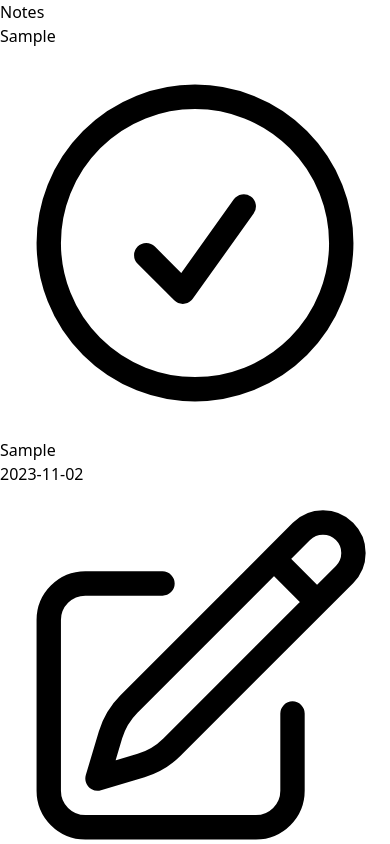
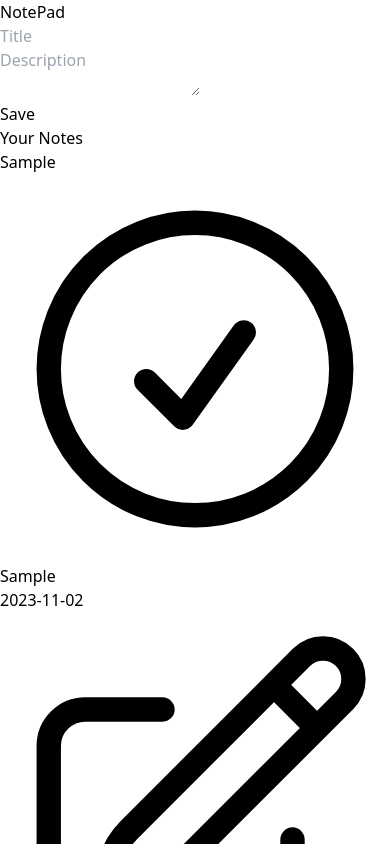
Before and after one commit to Sym-17/todo-react, a React (Vite) app: page /notes in a window 390 px wide. Both pictures are taken after typing "Sample", "Sample" into the empty fields and a click on the button "Save". Shown: the top 844 px of the page. Built offline with nearby package versions, Linux system fonts and the light colour scheme.

Commit message:
Change some styles in Notes Component and add footer

```diff
--- a/src/App.tsx
+++ b/src/App.tsx
@@ -1,15 +1,21 @@
 import { Navigate, Route, Routes } from "react-router-dom";
 import Todo from "./Todo";
 import Notes from "./Notes";
+import Nav from "./Nav";
+import Footer from "./Footer";
 
 function App() {
   return (
-    <div className="flex justify-center h-screen bg-gray-50 overflow-scroll">
-      <Routes>
-        <Route path="/" element={<Navigate to="/home" />} />
-        <Route path="/home" element={<Todo />} />
-        <Route path="/notes" element={<Notes />} />
-      </Routes>
+    <div className="flex flex-col justify-center h-screen bg-gray-50 overflow-scroll">
+      <Nav />
+      <div className="mb-auto">
+        <Routes>
+          <Route path="/" element={<Navigate to="/home" />} />
+          <Route path="/home" element={<Todo />} />
+          <Route path="/notes" element={<Notes />} />
+        </Routes>
+      </div>
+      <Footer />
     </div>
   );
 }
--- /dev/null
+++ b/src/Footer.tsx
@@ -0,0 +1,29 @@
+export default function Footer() {
+  return (
+    <footer className="flex-col justify-center bg-gray-900 text-white pr-12 lg:pr-52 pl-12 lg:pl-52 p-2">
+      <div className="flex justify-center gap-3 border-gray-400 border-b-2">
+        <h1 className="text-center mb-2 text-base">Contact Us</h1>
+        <a
+          href="https://www.linkedin.com/in/md-samiullah-sayem/"
+          target="_blank"
+        >
+          <svg
+            xmlns="http://www.w3.org/2000/svg"
+            className="h-5 w-5"
+            fill="currentColor"
+            viewBox="0 0 24 24"
+          >
+            <path d="M4.98 3.5c0 1.381-1.11 2.5-2.48 2.5s-2.48-1.119-2.48-2.5c0-1.38 1.11-2.5 2.48-2.5s2.48 1.12 2.48 2.5zm.02 4.5h-5v16h5v-16zm7.982 0h-4.968v16h4.969v-8.399c0-4.67 6.029-5.052 6.029 0v8.399h4.988v-10.131c0-7.88-8.922-7.593-11.018-3.714v-2.155z" />
+          </svg>
+        </a>
+      </div>
+
+      <p className="text-xs text-center mt-3">
+        © 2023 www.todo-react.com | Powered by: SYM_!7 Copyright: Any
+        unauthorized use or reproduction of Concerty content for commercial
+        purposes is strictly prohibited and constitutes copyright infringement
+        liable to legal action.
+      </p>
+    </footer>
+  );
+}
--- /dev/null
+++ b/src/Nav.tsx
@@ -0,0 +1,9 @@
+export default function Nav() {
+  return (
+    <nav className="flex justify-between align-middle h-20 bg-white pr-6 lg:pr-44 pl-6 lg:pl-44 border-[#164863] border-b-[1px]">
+      <h1 className="flex justify-center align-middle items-center text-start  p-2 font-medium text-5xl md:text-5xl text-[#164863]">
+        NotePad
+      </h1>
+    </nav>
+  );
+}
--- /dev/null
+++ b/src/NoteInput.tsx
@@ -0,0 +1,39 @@
+interface NoteInputProps {
+  title: string;
+  description: string;
+  addTitle: (e: React.ChangeEvent<HTMLInputElement>) => void;
+  addDescription: (e: React.ChangeEvent<HTMLTextAreaElement>) => void;
+  addNotes: () => void;
+}
+
+function NoteInput(props: NoteInputProps): JSX.Element {
+  return (
+    <div className="flex justify-center mb-10 mt-10">
+      <div className="w-[300px] md:w-[600px] h-32 rounded-lg bg-white shadow-2xl">
+        <input
+          type="text"
+          className="p-2 w-full h-9 bg-transparent outline-none border-b-[1px] border-black-100 text-[#164863] font-semibold "
+          value={props.title}
+          placeholder="Title"
+          onChange={props.addTitle}
+        />
+        <textarea
+          className="h-14 w-full p-2  bg-transparent resize-none text-[#164863] outline-none"
+          value={props.description}
+          placeholder="Description"
+          onChange={props.addDescription}
+        />
+        <div className="flex justify-center">
+          <button
+            className="flex justify-center items-center p-2 w-full h-8 bg-transparent hover:bg-slate-50 text-[#164863] hover:rounded-b-lg"
+            onClick={props.addNotes}
+          >
+            Save
+          </button>
+        </div>
+      </div>
+    </div>
+  );
+}
+
+export default NoteInput;
--- /dev/null
+++ b/src/NoteOutput.tsx
@@ -0,0 +1,48 @@
+import {
+  TrashIcon,
+  PencilSquareIcon,
+  CheckCircleIcon,
+} from "@heroicons/react/24/outline";
+
+interface NoteOutputProps {
+  title: string;
+  description: string;
+  date: string;
+  checkANote: () => void;
+  editIconClick: () => void;
+  deleteNote: () => void;
+}
+
+export default function NoteOutput(props: NoteOutputProps): JSX.Element {
+  return (
+    <div>
+      <div className="flex justify-between items-center mb-2 border-black-100 border-b-[1px]">
+        <p className="h-10 w-full p-2  bg-transparent text-left font-semibold text-[#164863] italic outline-none">
+          {props.title}
+        </p>
+        <CheckCircleIcon
+          className="h-10 w-8 p-1 bg-transparent cursor-pointer"
+          onClick={props.checkANote}
+        />
+      </div>
+      <p className="h-[89px] lg:h-[92px] w-full p-2 bg-transparent text-left text-clip overflow-auto align-top text-[#164863] outline-none ">
+        {props.description}
+      </p>
+      <div className="flex justify-between">
+        <p className="p-1 lg:p-2 text-[#164863] font-semibold text-xs">
+          {props.date}
+        </p>
+        <div className="flex">
+          <PencilSquareIcon
+            className="flex justify-center items-center text-[#164863] p-1 w-10 h-[30px] rounded-md bg-transparent cursor-pointer"
+            onClick={props.editIconClick}
+          />
+          <TrashIcon
+            className="flex justify-center items-center p-1 w-10 h-[30px] rounded-sm text-[#164863] bg-transparent cursor-pointer"
+            onClick={props.deleteNote}
+          />
+        </div>
+      </div>
+    </div>
+  );
+}
--- a/src/Notes.tsx
+++ b/src/Notes.tsx
@@ -1,10 +1,8 @@
 import { useState } from "react";
 import { nanoid } from "nanoid";
-import {
-  TrashIcon,
-  PencilSquareIcon,
-  CheckCircleIcon,
-} from "@heroicons/react/24/outline";
+
+import NoteInput from "./NoteInput";
+import NoteOutput from "./NoteOutput";
 
 type Notes = {
   id: string;
@@ -46,8 +44,7 @@ function Notes() {
   };
 
   const addNotes = () => {
-    if (title.length > 21)
-      setError("Please enter your 'Title' within 20 charecter");
+    if (title.length > 21) setError("Title can be max 20 charecters");
     else if (title.length === 0) setError("Title cannot empty!");
     else if (description.length === 0) setError("Description cannot empty!");
     else {
@@ -100,19 +97,50 @@ function Notes() {
     }
   };
 
+  const checkANote = (id: string) => {
+    if (allChecks.get(id) === false) allChecks.set(id, true);
+    else allChecks.set(id, false);
+
+    check === false ? setCheck(true) : setCheck(false);
+  };
+
+  const editIconClick = (id: string, title: string, description: string) => {
+    wantToEdit.set(id, true);
+    setEditedTitle(title);
+    setEditedDescription(description);
+  };
+
   return (
-    <main className="w-full">
-      <div className="flex-col justify-center items-center align-middle mt-14 md:mt-20 ml-8 2xl:ml-60 md:ml-36 mr-8 2xl:mr-60 md:mr-36 pb-10">
+    <main className="flex-col w-full mb-auto">
+      <div className="flex-col justify-center items-center align-middle mt-6 md:mt-8 ml-8 2xl:ml-[196px] md:ml-36 mr-8 2xl:mr-[196px] md:mr-36 pb-10">
+        <NoteInput
+          title={title}
+          description={description}
+          addTitle={addTitle}
+          addDescription={addDescription}
+          addNotes={addNotes}
+        />
+
         <header className="flex justify-between items-center">
-          <h1 className="text-start font-medium text-5xl md:text-7xl text-[#164863]">
-            Notes
+          <h1 className="text-start font-medium text-4xl md:text-5xl text-[#164863]">
+            Your Notes
           </h1>
-          <p className="text-red-600 font-semibold text-2xl">{error}</p>
+          <p className="text-red-600 font-semibold text-base md:text-2xl text-right">
+            {error}
+          </p>
         </header>
 
-        <div className="mt-10 ">
-          <div className="grid grid-cols-2 md:grid-cols-3 xl:grid-cols-4 gap-8">
+        <div className="mt-10 mb-auto">
+          {allNotes.length === 0 ? (
+            <p className="text-2xl font-medium text-[#64CCC5]">
+              No saved notes!
+            </p>
+          ) : (
+            <p></p>
+          )}
+          <div className="grid grid-cols-2 sm:grid-cols-3 lg:grid-cols-4 xl:grid-cols-5 gap-8">
             {/* Show all notes */}
+
             {allNotes.map((Note) => {
               const id = Note.id;
               if (wantToEdit.get(id) === false)
@@ -122,102 +150,37 @@ function Notes() {
                     className={
                       // Checked or not
                       allChecks.get(id) === false
-                        ? "w-40 2xl:w-56 h-44 bg-[#FFFFDD] border-4 border-[#3A4D39] rounded-lg"
-                        : "w-40 2xl:w-56 h-44 bg-slate-300 border-4 border-[#3A4D39] rounded-lg"
+                        ? "w-36 2xl:w-52 h-44 bg-white border-2 border-[#3a4d3929] rounded-lg"
+                        : "w-36 2xl:w-52 h-44 bg-[#FFF2D8] border-2 border-[#3A4D39] rounded-lg"
                     }
                     key={id}
                   >
-                    <div className="flex justify-between items-center mb-2">
-                      <p className="h-10 w-full p-2  bg-transparent text-left font-semibold text-[#164863] italic outline-none">
-                        {Note.title}
-                      </p>
-                      <CheckCircleIcon
-                        className="h-10 w-8 p-1 bg-transparent cursor-pointer"
-                        onClick={() => {
-                          if (allChecks.get(id) === false)
-                            allChecks.set(id, true);
-                          else allChecks.set(id, false);
-
-                          check === false ? setCheck(true) : setCheck(false);
-                        }}
-                      />
-                    </div>
-                    <p className="h-[89px] lg:h-[92px] w-full p-2 bg-transparent text-left text-clip overflow-auto align-top text-[#164863] outline-none ">
-                      {Note.description}
-                    </p>
-                    <div className="flex justify-between">
-                      <p className="p-2 lg:p-2 text-[#164863] font-thin text-xs">
-                        {Note.date}
-                      </p>
-                      <div className="flex gap-1">
-                        <PencilSquareIcon
-                          className="flex justify-center items-center text-white p-2 w-10 h-8 rounded-md bg-[#186F65] cursor-pointer"
-                          onClick={() => {
-                            wantToEdit.set(id, true);
-                            setEditedTitle(Note.title);
-                            setEditedDescription(Note.description);
-                          }}
-                        />
-                        <TrashIcon
-                          className="flex justify-center items-center p-2 w-10 h-8 rounded-sm text-white bg-[#79155B] cursor-pointer"
-                          onClick={() => deleteNote(Note.id)}
-                        />
-                      </div>
-                    </div>
+                    <NoteOutput
+                      title={Note.title}
+                      description={Note.description}
+                      date={Note.date}
+                      checkANote={() => checkANote(id)}
+                      editIconClick={() =>
+                        editIconClick(id, Note.title, Note.description)
+                      }
+                      deleteNote={() => deleteNote(id)}
+                    />
                   </div>
                 );
               //with edit
               else
                 return (
-                  <div className="w-40 2xl:w-56 h-44 border-4 border-[#3A4D39] rounded-lg">
-                    <input
-                      type="text"
-                      className="p-2 w-full h-9 bg-transparent outline-none border-b-2 border-[#427D9D] text-[#164863] font-semibold "
-                      value={editedTitle}
-                      placeholder="Title"
-                      onChange={editTitle}
-                    />
-                    <textarea
-                      className="h-24 w-full p-2  bg-transparent resize-none text-[#164863] outline-none"
-                      value={editedDescription}
-                      placeholder="Description"
-                      onChange={editDescription}
-                    />
-                    <div className="float-right">
-                      <button
-                        className="flex justify-center items-center p-2 w-16 h-8 rounded-md bg-[#9BBEC8]"
-                        onClick={() => editNote(Note.id)}
-                      >
-                        Save
-                      </button>
-                    </div>
-                  </div>
+                  // Input for Edit
+                  <NoteInput
+                    title={editedTitle}
+                    description={editedDescription}
+                    addTitle={editTitle}
+                    addDescription={editDescription}
+                    addNotes={() => editNote(id)}
+                  />
                 );
             })}
-            {/*  Input field*/}
-            <div className="w-40 2xl:w-56 h-44 border-4 border-[#3A4D39] rounded-lg">
-              <input
-                type="text"
-                className="p-2 w-full h-9 bg-transparent outline-none border-b-2 border-[#427D9D] text-[#164863] font-semibold "
-                value={title}
-                placeholder="Title"
-                onChange={addTitle}
-              />
-              <textarea
-                className="h-24 w-full p-2  bg-transparent resize-none text-[#164863] outline-none"
-                value={description}
-                placeholder="Description"
-                onChange={addDescription}
-              />
-              <div className="float-right">
-                <button
-                  className="flex justify-center items-center p-2 w-16 h-8 rounded-md bg-[#9BBEC8]"
-                  onClick={addNotes}
-                >
-                  Save
-                </button>
-              </div>
-            </div>
+            {/* Main Input*/}
           </div>
         </div>
       </div>
```
